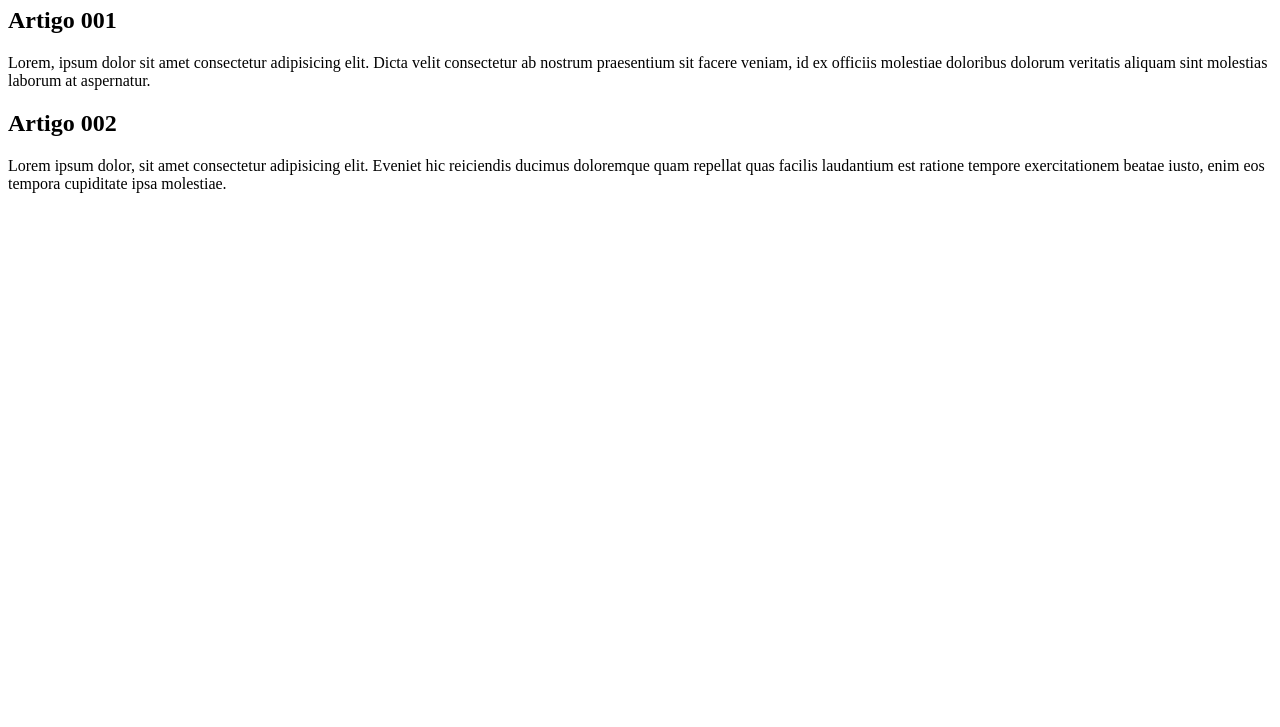
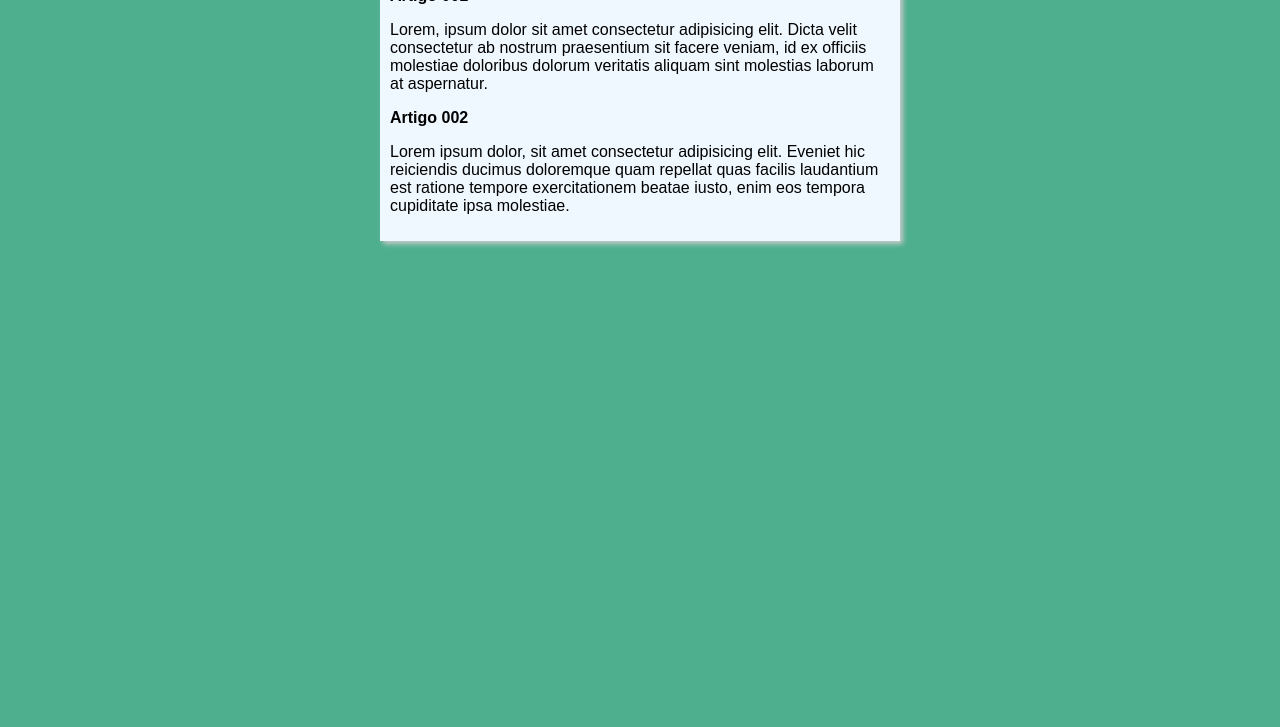
Before and after one commit to JuniorSalles/projeto-site, a plain HTML site: page index.html in a window 1280 px wide. Shown: the part 73-800 px from the top of the page. Drawn offline with Linux system fonts and the light colour scheme.

Commit message:
Criação do css

```diff
--- /dev/null
+++ b/css/style.css
@@ -0,0 +1,16 @@
+* {
+    font-family: Arial, Helvetica, sans-serif;
+    font-size: 16px;
+}
+
+body {
+    background-color: rgb(77, 175, 142);
+}
+
+main {
+    background-color: aliceblue;
+    width: 500px;
+    margin: auto;
+    padding: 10px;
+    box-shadow: 3px 3px 5px rgb(202, 202, 202);
+}
--- a/index.html
+++ b/index.html
@@ -4,6 +4,7 @@
     <meta charset="UTF-8">
     <meta name="viewport" content="width=device-width, initial-scale=1.0">
     <title>Meu Site</title>
+    <link rel="stylesheet" href="css/style.css">
 </head>
 <body>
         <main>
```
